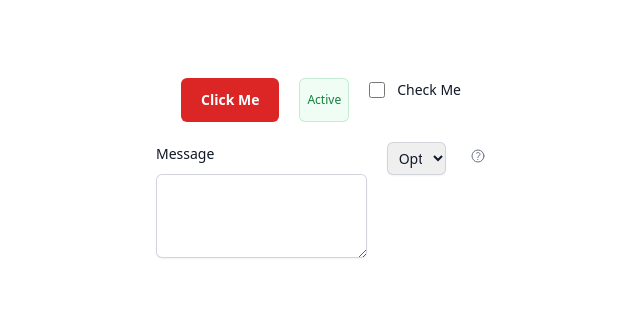
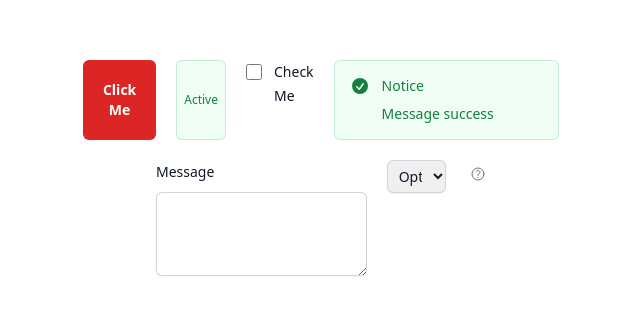
Before and after one commit to rody-huancas/components-react, a React (Vite) app: page / in a window 1280 px wide. Shown: the part 224-538 px from the top of the page, without its empty margins (319-959 px from the left). Built offline with nearby package versions, Linux system fonts and the light colour scheme.

Commit message:
Feat: Notice

```diff
--- a/src/App.tsx
+++ b/src/App.tsx
@@ -2,6 +2,7 @@ import { Badge } from './components/Badge'
 import { Button } from './components/Button'
 import { Checkbox } from './components/Checkbox'
 import { ContextualHelp } from './components/ContextualHelp'
+import { Notice } from './components/Notice'
 import { SelectInput } from './components/SelectInput'
 import { Textarea } from './components/Textarea'
 
@@ -16,6 +17,8 @@ const App = () => {
         <Badge label="Active" type="success" />
 
         <Checkbox label="Check Me" />
+
+        <Notice label="Notice">Message success</Notice>
       </div>
 
       <div className="flex gap-5">
@@ -33,6 +36,7 @@ const App = () => {
             customer support team for help.
           </p>
         </ContextualHelp>
+
       </div>
     </div>
   )
--- /dev/null
+++ b/src/components/Notice.tsx
@@ -0,0 +1,93 @@
+import React, { useState } from 'react'
+import { twMerge } from 'tailwind-merge'
+import {
+  ExclamationTriangleIcon,
+  XCircleIcon,
+  CheckCircleIcon,
+  InformationCircleIcon,
+} from '@heroicons/react/20/solid'
+import { XMarkIcon } from '@heroicons/react/24/outline'
+
+export interface NoticeProps {
+  label?: React.ReactNode
+  type?: 'success' | 'warning' | 'error' | 'info'
+  className?: string
+  children?: React.ReactNode
+  dismissible?: boolean
+}
+
+const getNoticeColor = (type: NoticeProps['type']) => {
+  switch (type) {
+    case 'warning':
+      return 'bg-yellow-50 text-yellow-800 ring-yellow-600/20 dark:bg-yellow-700 dark:text-yellow-200 dark:ring-yellow-500/50'
+    case 'error':
+      return 'bg-red-50 text-red-700 ring-red-600/10 dark:bg-red-700 dark:text-red-200 dark:ring-red-500/50'
+    case 'info':
+      return 'bg-blue-50 text-blue-700 ring-blue-700/10 dark:bg-blue-700 dark:text-blue-200 dark:ring-blue-500/50'
+    case 'success':
+    default:
+      return 'bg-green-50 text-green-700 ring-green-600/20 dark:bg-green-700 dark:text-green-200 dark:ring-green-500/50'
+  }
+}
+
+const getIcon = (type: NoticeProps['type']) => {
+  switch (type) {
+    case 'warning':
+      return <ExclamationTriangleIcon className="h-5 w-5" aria-hidden="true" />
+    case 'error':
+      return <XCircleIcon className="h-5 w-5" aria-hidden="true" />
+    case 'info':
+      return <InformationCircleIcon className="h-5 w-5" aria-hidden="true" />
+    case 'success':
+    default:
+      return <CheckCircleIcon className="h-5 w-5" aria-hidden="true" />
+  }
+}
+
+const Notice: React.FC<NoticeProps> = ({
+  label,
+  type = 'success',
+  className,
+  dismissible = false,
+  children,
+}) => {
+  const [isVisible, setIsVisible] = useState(true)
+  const color = getNoticeColor(type)
+
+  if (!isVisible) return null
+
+  return (
+    <div
+      className={twMerge(
+        'rounded-md p-4 ring-1 ring-inset w-full',
+        color,
+        className,
+      )}
+    >
+      <div className="flex justify-between">
+        <div className="flex">
+          <div className="flex-shrink-0">{getIcon(type)}</div>
+          <div className="ml-3">
+            {label && <h3 className="text-sm font-medium">{label}</h3>}
+            {children && <div className="text-sm mt-2">{children}</div>}
+          </div>
+        </div>
+
+        {dismissible && (
+          <button
+            onClick={() => setIsVisible(false)}
+            className="flex-shrink-0 ml-4"
+            title="Dismiss the notice"
+          >
+            <XMarkIcon
+              className="h-4 w-4 text-gray-500 dark:text-gray-300"
+              aria-hidden="true"
+            />
+          </button>
+        )}
+      </div>
+    </div>
+  )
+}
+
+export { Notice }
```
